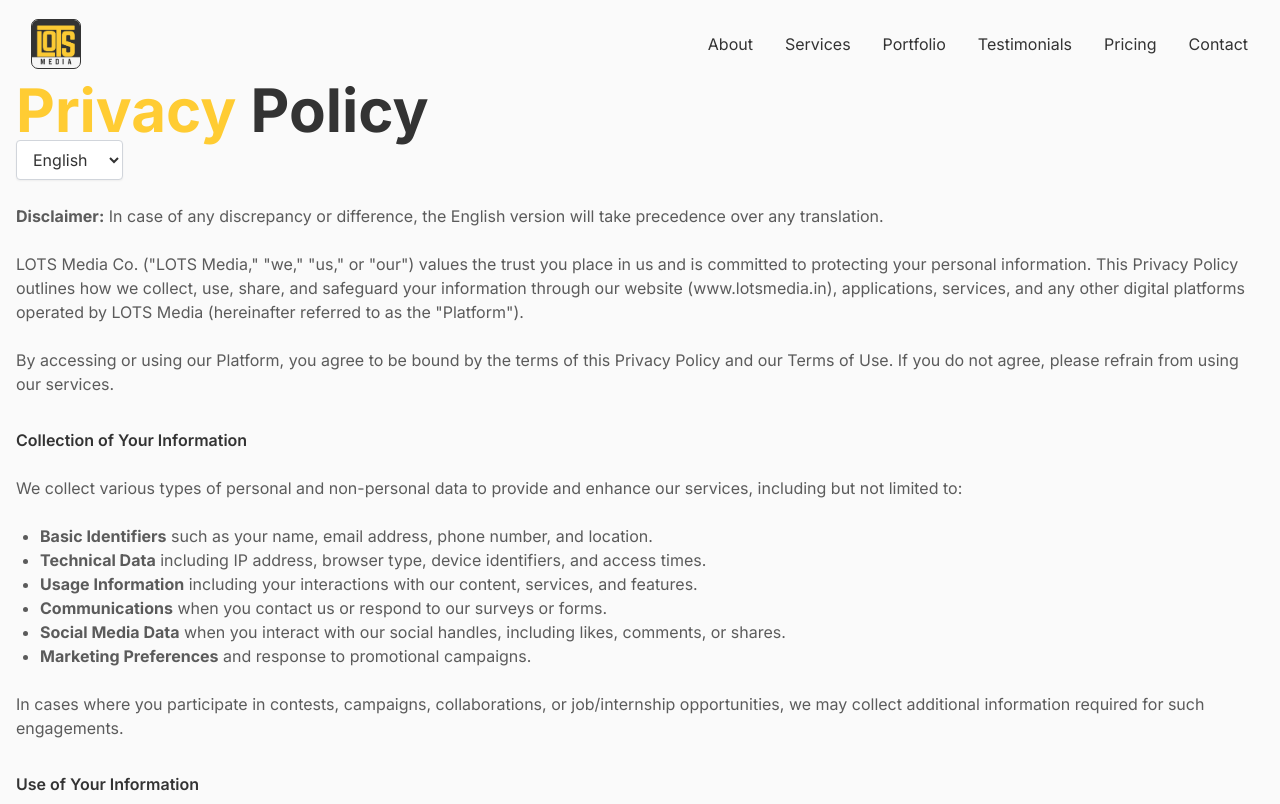
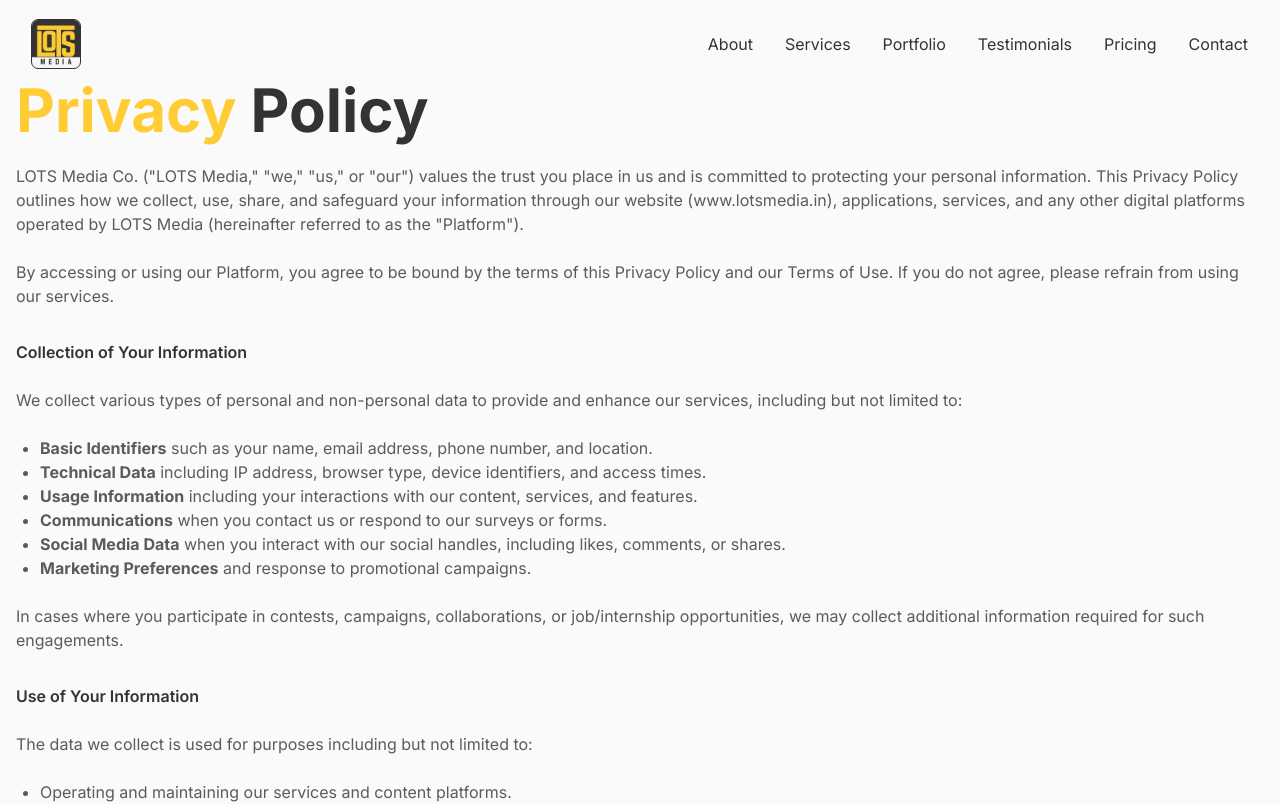
Before and after one commit to pushpenderrao84/lots-media-co, a React (Vite) app: page /privacy-policy in a window 1280 px wide. Shown: the top 804 px of the page. Built offline with nearby package versions, Linux system fonts and the light colour scheme.

Commit message:
Update PrivacyPolicy.tsx

```diff
--- a/src/pages/PrivacyPolicy.tsx
+++ b/src/pages/PrivacyPolicy.tsx
@@ -1,4 +1,3 @@
-
 import React from 'react';
 import Navbar from "@/components/Navbar";
 import Footer from "@/components/Footer";
@@ -11,26 +10,8 @@ const PrivacyPolicy = () => {
                <h1 className="text-4xl md:text-5xl lg:text-6xl font-bold">
           <span className="text-warm-yellow">Privacy</span> Policy<br />
         </h1>
-        <select
-          className="border border-gray-300 rounded px-3 py-2 text-base text-charcoal bg-white shadow-sm focus:outline-none"
-          onChange={(e) => {
-          const selectedLang = e.target.value;
-          // You can trigger translation logic here
-          alert(`Change language to: ${selectedLang}`);
-        }}
-      >
-        <option value="en">English</option>
-        <option value="hi">Hindi</option>
-        <option value="es">Spanish</option>
-        <option value="fr">French</option>
-        <option value="de">German</option>
-        {/* Add more languages as needed */}
-      </select>
 
         <div className="max-w-none">
-            <p className="mt-6 text-charcoal/80">
-              <b>Disclaimer:</b> In case of any discrepancy or difference, the English version will take precedence over any translation.
-            </p>
             <p className="mt-6 text-charcoal/80">
               LOTS Media Co. ("LOTS Media," "we," "us," or "our") values the trust you place in us and is committed to protecting your personal information. This Privacy Policy outlines how we collect, use, share, and safeguard your information through our website (www.lotsmedia.in), applications, services, and any other digital platforms operated by LOTS Media (hereinafter referred to as the "Platform").
             </p>
```
